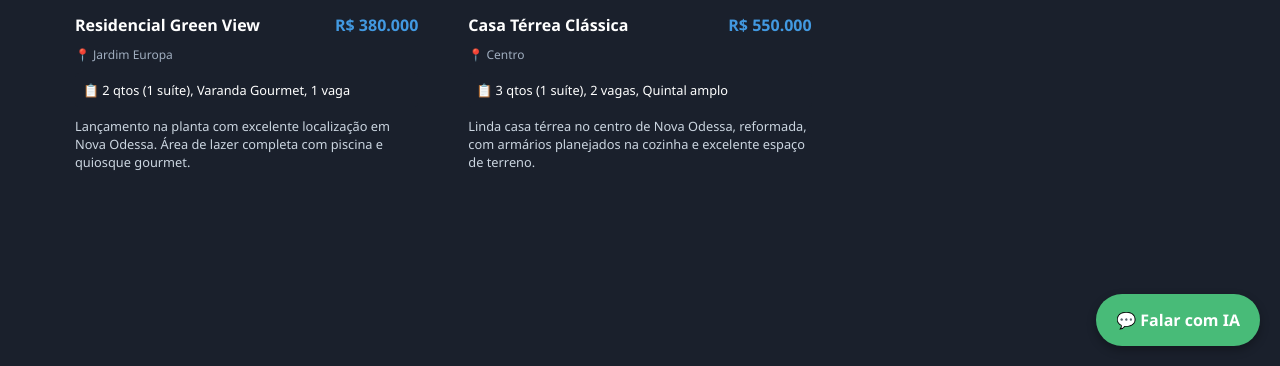
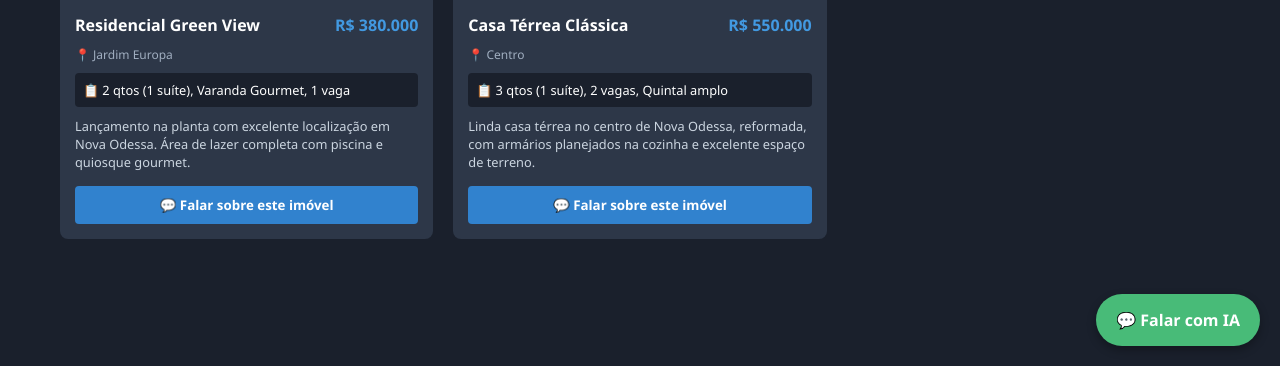
Before and after one commit to sMarkis/projeto_imobcorretor, a FastAPI app: page / in a window 1280 px wide. Shown: the part 434-800 px from the top of the page. Run offline with FastAPI, Linux system fonts and the light colour scheme; data comes from the database, SQL or seed files in the repository.

Commit message:
ajuste nos imoveis visão cliente

```diff
--- a/templates/cliente_busca.html
+++ b/templates/cliente_busca.html
@@ -38,7 +38,7 @@
         <h2 style="margin-bottom: 15px; font-size: 1.3rem;">Imóveis Disponíveis ({{ imoveis|length }})</h2>
         <div class="client-grid">
             {% for imovel in imoveis %}
-            <div class="imovel-card" style="margin-bottom: 0;">
+            <div class="imovel-card" style="margin-bottom: 0; background: #2d3748; border-radius: 8px; overflow: hidden;">
                 <div class="imovel-thumb" style="position: relative; height: 180px;">
                     {% if imovel.imagem_url %}
                         <img src="{{ imovel.imagem_url }}" alt="{{ imovel.titulo }}" style="width:100%; height:100%; object-fit:cover;">
@@ -55,7 +55,11 @@
                     <div class="imovel-carac" style="background:#1a202c; padding:8px; border-radius:4px; font-size:0.8rem; margin-bottom:10px;">
                         📋 {{ imovel.caracteristicas }}
                     </div>
-                    <p style="font-size:0.8rem; color:#cbd5e0; margin:0;">{{ imovel.descricao }}</p>
+                    <p style="font-size:0.8rem; color:#cbd5e0; margin:0; margin-bottom: 10px;">{{ imovel.descricao }}</p>
+
+                    <button type="button" onclick="iniciarInteresse('{{ imovel.titulo }}')" style="width: 100%; padding: 10px; background: #3182ce; border: none; border-radius: 4px; color: white; cursor: pointer; font-weight: bold; margin-top: 5px;">
+                        💬 Falar sobre este imóvel
+                    </button>
                 </div>
             </div>
             {% else %}
@@ -85,6 +89,14 @@
         function toggleChat() {
             const chat = document.getElementById('chat-window');
             chat.style.display = (chat.style.display === 'block') ? 'none' : 'block';
+        }
+
+        function iniciarInteresse(tituloImovel) {
+            const chat = document.getElementById('chat-window');
+            const msgInput = document.getElementById('client-msg');
+            chat.style.display = 'block';
+            msgInput.value = `Olá, gostaria de mais informações sobre o imóvel: ${tituloImovel}.`;
+            document.getElementById('client-name').focus();
         }
 
         function conversarComBot() {
```
